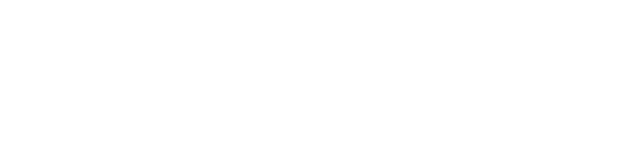
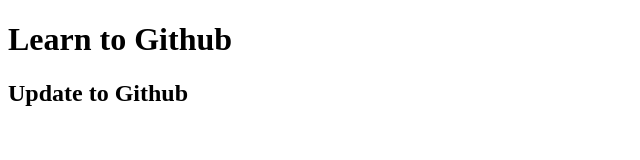
Before and after one commit to Wichayaphan/DevOps2-Mix, a plain HTML site: page Index.html in a window 1280 px wide. Shown: the whole page, without its empty margins (0-640 px from the left). Drawn offline with Linux system fonts and the light colour scheme.

Commit message:
Update h2 in index.html
Update h2 in index.html

```diff
--- a/Index.html
+++ b/Index.html
@@ -7,6 +7,7 @@
     <title>Learn Github</title>
 </head>
 <body>
-
+    <h1>Learn to Github</h1>
+    <h2>Update to Github</h2>
 </body>
 </html>
```
